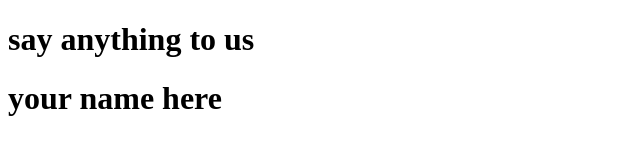
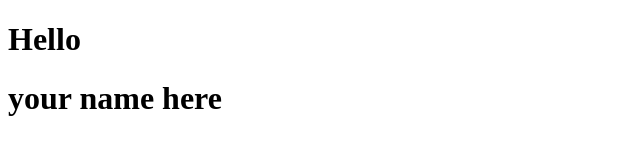
Before and after one commit to ei-bro/jan-g-2, a plain HTML site: page index.html in a window 1280 px wide. Shown: the whole page, without its empty margins (0-640 px from the left). Drawn offline with Linux system fonts and the light colour scheme.

```diff
--- a/index.html
+++ b/index.html
@@ -10,7 +10,7 @@
 
 <body>
 
-    <h1>say anything to us</h1>
+    <h1>Hello </h1>
 
     <h1>your name here</h1>
 
```
